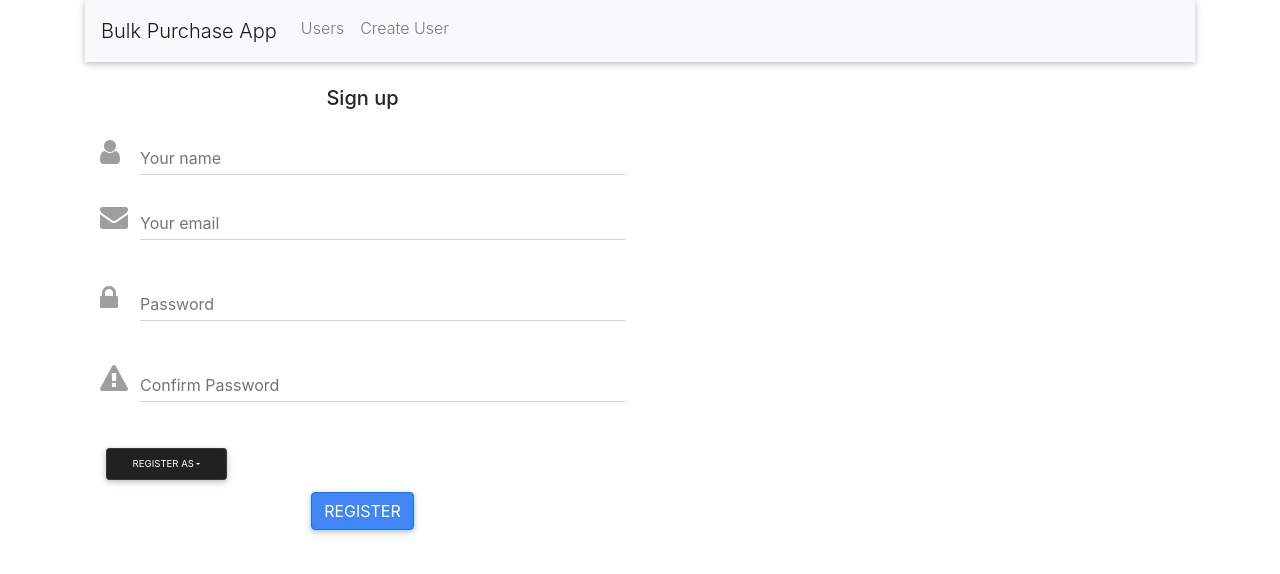
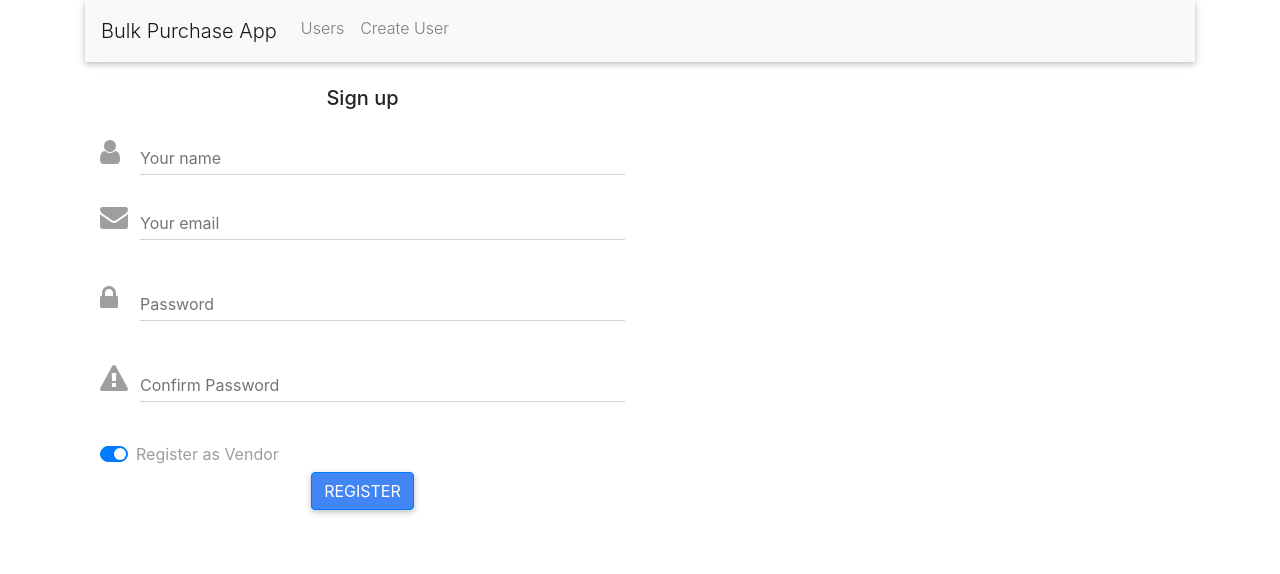
Before and after one commit to arpan-dasgupta/bulk-purchase-app, a React (Create React App) app in the folder frontend/: page /register in a window 1280 px wide. Shown: the top 574 px of the page. Built offline with nearby package versions, Linux system fonts and the light colour scheme.

Commit message:
working register

```diff
--- a/frontend/src/components/register.component.js
+++ b/frontend/src/components/register.component.js
@@ -1,16 +1,6 @@
 import React, { Component } from "react";
 // import { Button, Form } from "react-bootstrap";
-import {
-  MDBContainer,
-  MDBRow,
-  MDBCol,
-  MDBBtn,
-  MDBInput,
-  MDBDropdownItem,
-  MDBDropdown,
-  MDBDropdownMenu,
-  MDBDropdownToggle
-} from "mdbreact";
+import { MDBContainer, MDBRow, MDBCol, MDBBtn, MDBInput } from "mdbreact";
 import axios from "axios";
 // import "../Login.css";
 import "font-awesome/css/font-awesome.min.css";
@@ -24,14 +14,14 @@ export default class Register extends Component {
       email: "",
       password: "",
       password2: "",
-      type: 1
+      switch1: true
     };
 
     this.onChangeUsername = this.onChangeUsername.bind(this);
     this.onChangeEmail = this.onChangeEmail.bind(this);
     this.onChangePassword = this.onChangePassword.bind(this);
     this.onChangePassword2 = this.onChangePassword2.bind(this);
-    this.onChange = this.onChange.bind(this);
+    this.handleSwitchChange = this.handleSwitchChange.bind(this);
     this.onSubmit = this.onSubmit.bind(this);
     // this.state = { value: "coconut" };
   }
@@ -52,27 +42,43 @@ export default class Register extends Component {
     this.setState({ password2: event.target.value });
   }
 
-  onChange(event) {
-    this.setState({ type: event.target.value });
-  }
+  handleSwitchChange = nr => () => {
+    let switchNumber = `switch${nr}`;
+    this.setState({
+      [switchNumber]: !this.state[switchNumber]
+    });
+  };
 
   onSubmit(e) {
     console.log(this.state);
+    // var v;
+    // if (!Boolean(this.state.switch1)) v = "1";
+    // else v = "2";
+    // console.log(v);
     e.preventDefault();
 
     const newUser = {
       username: this.state.username,
-      email: this.state.email
+      email: this.state.email,
+      user_type: this.state.type ? "1" : "2",
+      password: this.state.password,
+      password2: this.state.password2
     };
 
     axios
-      .post("http://localhost:4000/add", newUser)
-      .then(res => console.log(res.data));
+      .post("http://localhost:4000/user/register", newUser)
+      .then(res => {
+        // console.log(res);
+        console.log(res.data);
+      })
+      .catch(res => {
+        console.log(res);
+      });
 
-    this.setState({
-      username: "",
-      email: ""
-    });
+    // this.setState({
+    //   username: "",
+    //   email: ""
+    // });
   }
 
   render() {
@@ -121,15 +127,22 @@ export default class Register extends Component {
                     value={this.state.password2}
                     onChange={this.onChangePassword2}
                   />
-                  <MDBDropdown size="sm">
-                    <MDBDropdownToggle caret color="dark">
-                      Register As
-                    </MDBDropdownToggle>
-                    <MDBDropdownMenu basic>
-                      <MDBDropdownItem>Vendor</MDBDropdownItem>
-                      <MDBDropdownItem>Customer</MDBDropdownItem>
-                    </MDBDropdownMenu>
-                  </MDBDropdown>
+                  <div className="custom-control custom-switch">
+                    <input
+                      type="checkbox"
+                      className="custom-control-input"
+                      id="customSwitches"
+                      checked={this.state.switch1}
+                      onChange={this.handleSwitchChange(1)}
+                      readOnly
+                    />
+                    <label
+                      className="custom-control-label"
+                      htmlFor="customSwitches"
+                    >
+                      Register as Vendor
+                    </label>
+                  </div>
                 </div>
                 <div className="text-center">
                   <MDBBtn color="primary" type="submit">
```
Also changed, not shown: 1 other file (tests, documents, lock files or other folders).
